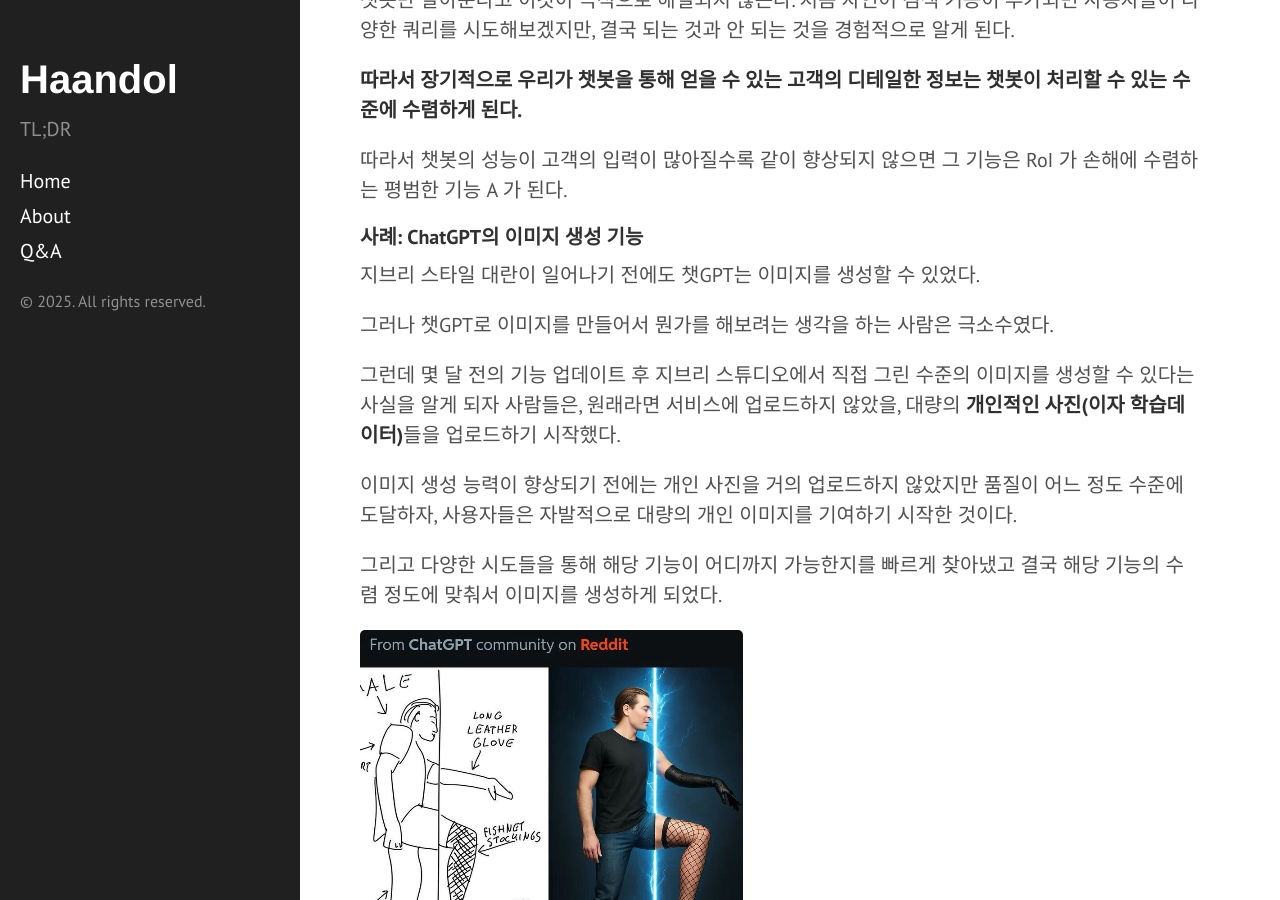
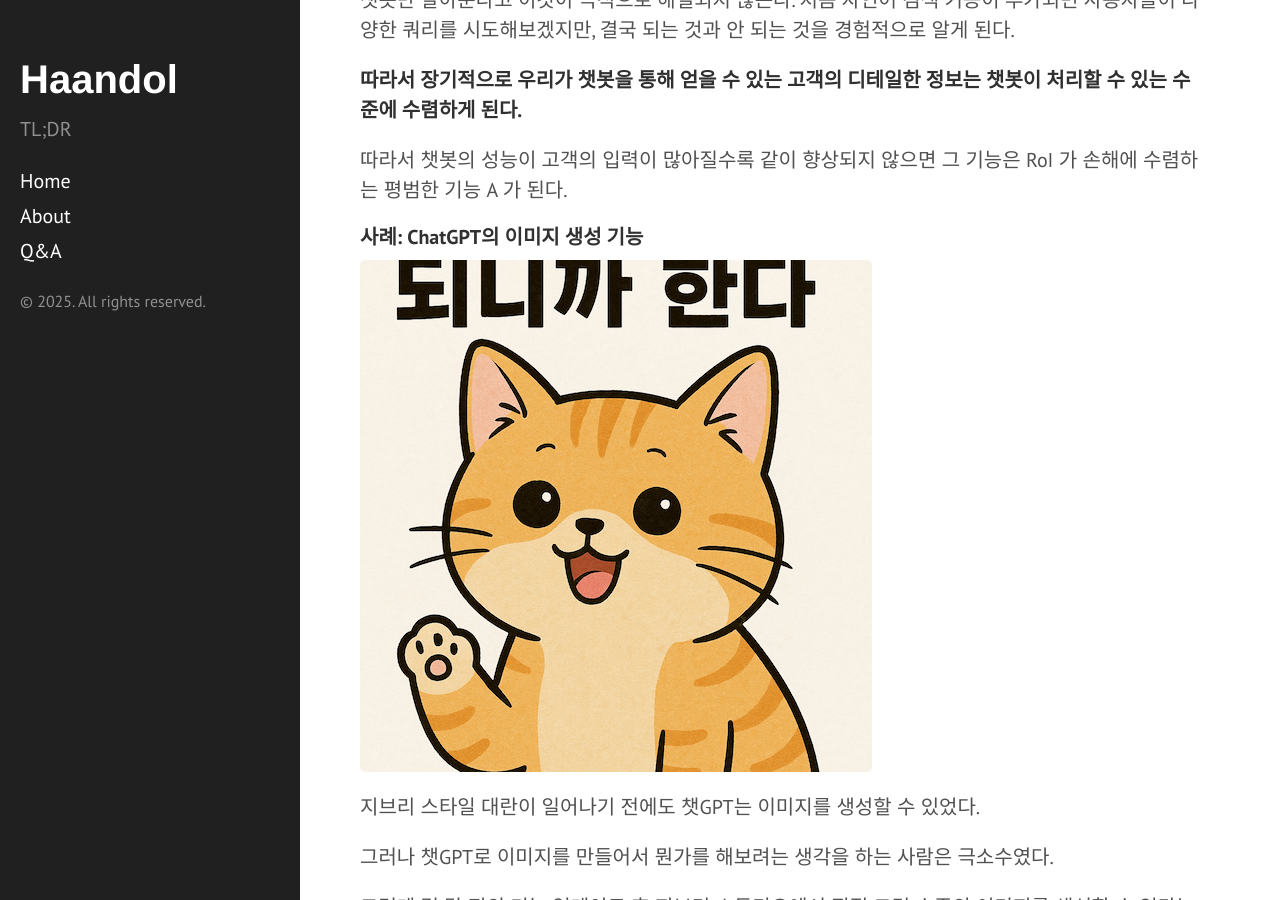
Before and after one commit to haandol/haandol.github.com, a Jekyll site: the page built from _posts/2025-06-03-why-your-business-should-start-your-own-chatbot-now.md, in a window 1280 px wide and 900 px high, scrolled down 3319 px. Built offline with Jekyll 4.4.1, drawn with Linux system fonts in a browser that asks for light colours; comment, search, counter and statistics services are not loaded.

Commit message:
update image

```diff
--- a/_posts/2025-06-03-why-your-business-should-start-your-own-chatbot-now.md
+++ b/_posts/2025-06-03-why-your-business-should-start-your-own-chatbot-now.md
@@ -79,6 +79,8 @@ publish: true
 
 #### 사례: ChatGPT의 이미지 생성 기능
 
+![](/assets/img/2025/0603/chatgpt-image-generation-1.png)
+
 지브리 스타일 대란이 일어나기 전에도 챗GPT는 이미지를 생성할 수 있었다.
 
 그러나 챗GPT로 이미지를 만들어서 뭔가를 해보려는 생각을 하는 사람은 극소수였다.
@@ -90,7 +92,7 @@ publish: true
 그리고 다양한 시도들을 통해 해당 기능이 어디까지 가능한지를 빠르게 찾아냈고 결국 해당 기능의 수렴 정도에 맞춰서 이미지를 생성하게 되었다.
 
 
-![](/assets/img/2025/0603/chatgpt-image-generation.jpg)
+![](/assets/img/2025/0603/chatgpt-image-generation-2.jpg)
 
 아직 consistency 문제가 있다거나, 디테일한 오브젝트들을 텍스트로 잘 이해하지 못한다거나 한계가 알려져 있지만,
 위와 같이 기존에는 불가능하다고 알려져있기 때문에 시도조차 하지 않았던 방식으로 다양한 인풋들을 주고 있다.
```
Also changed, not shown: assets/img/2025/0603/chatgpt-image-generation-1.png (added), assets/img/2025/0603/chatgpt-image-generation-2.jpg (renamed from assets/img/2025/0603/chatgpt-image-generation.jpg).
